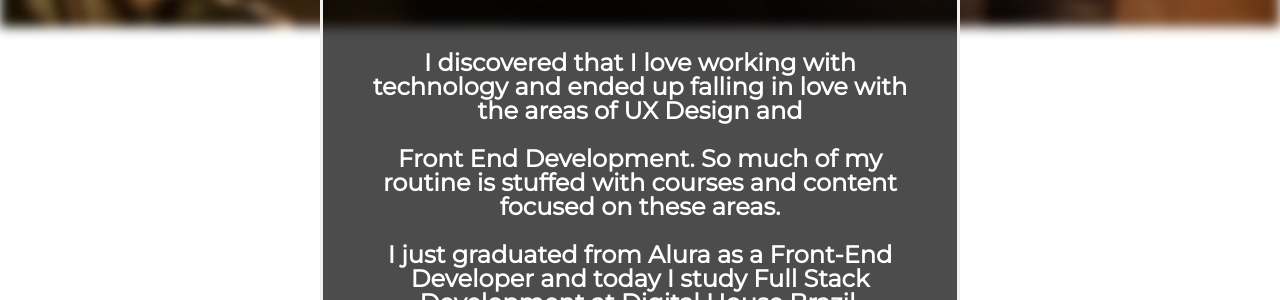
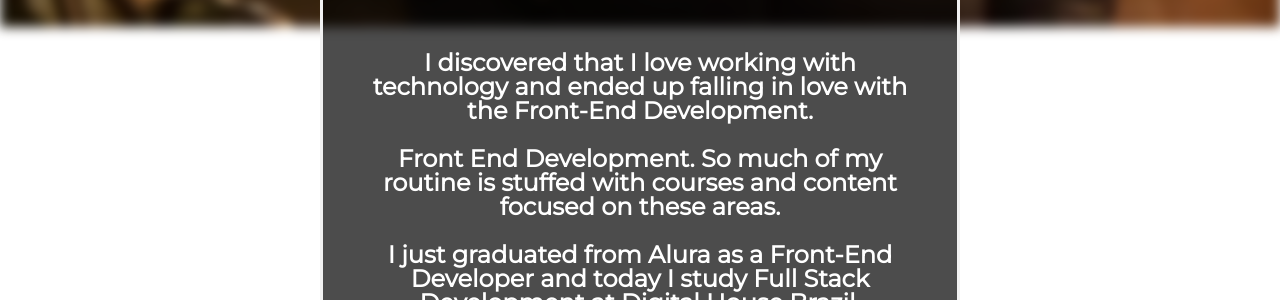
Before and after one commit to cauelz/website-caue-zaratin, a plain HTML site: page index.html in a window 1280 px wide. Shown: the part 280-580 px from the top of the page. Drawn offline with Linux system fonts and the light colour scheme.

Commit message:
adjust: text

```diff
--- a/index.html
+++ b/index.html
@@ -20,7 +20,7 @@
     <div class="bg-text">
         <h1>I am Cauê Zaratin</h1>
         <p class="subtitle">And I'm a Web Developer</p>
-        <p>I discovered that I love working with technology and ended up falling in love with the areas of UX Design and
+        <p>I discovered that I love working with technology and ended up falling in love with the Front-End Development.
 
         </p>
         <p>
```
